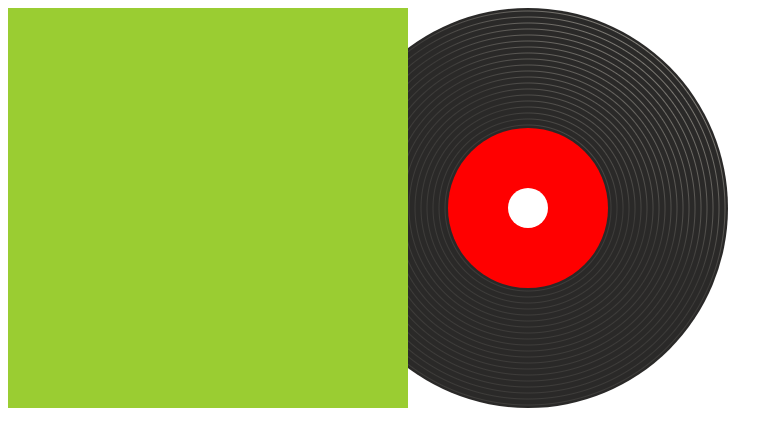
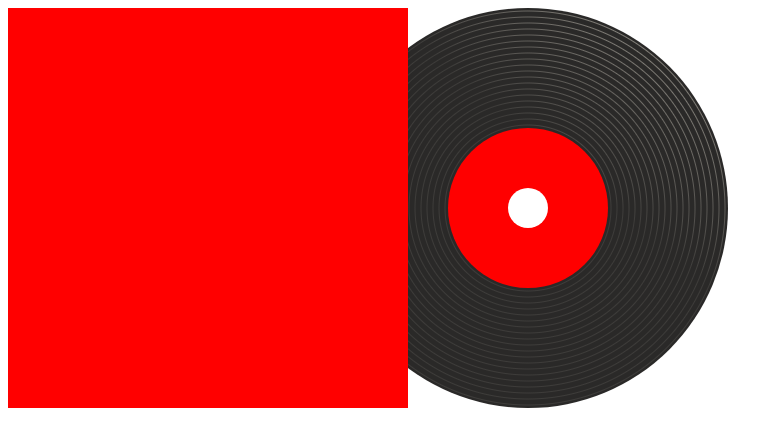
Before and after one commit to Jonay024/cover-css, a website built with Parcel: page src/index.html in a window 1280 px wide. Shown: the whole page, without its empty margins (0-783 px from the left). Built offline with nearby package versions, Linux system fonts and the light colour scheme.

Commit message:
ejc 1º develop

```diff
--- a/src/css/index.css
+++ b/src/css/index.css
@@ -5,7 +5,7 @@ body {
 .cover {
     width: 400px;
     height: 400px;
-    background-color: yellowgreen;
+    background-color: red;
     z-index: 20;
 }
 
```
